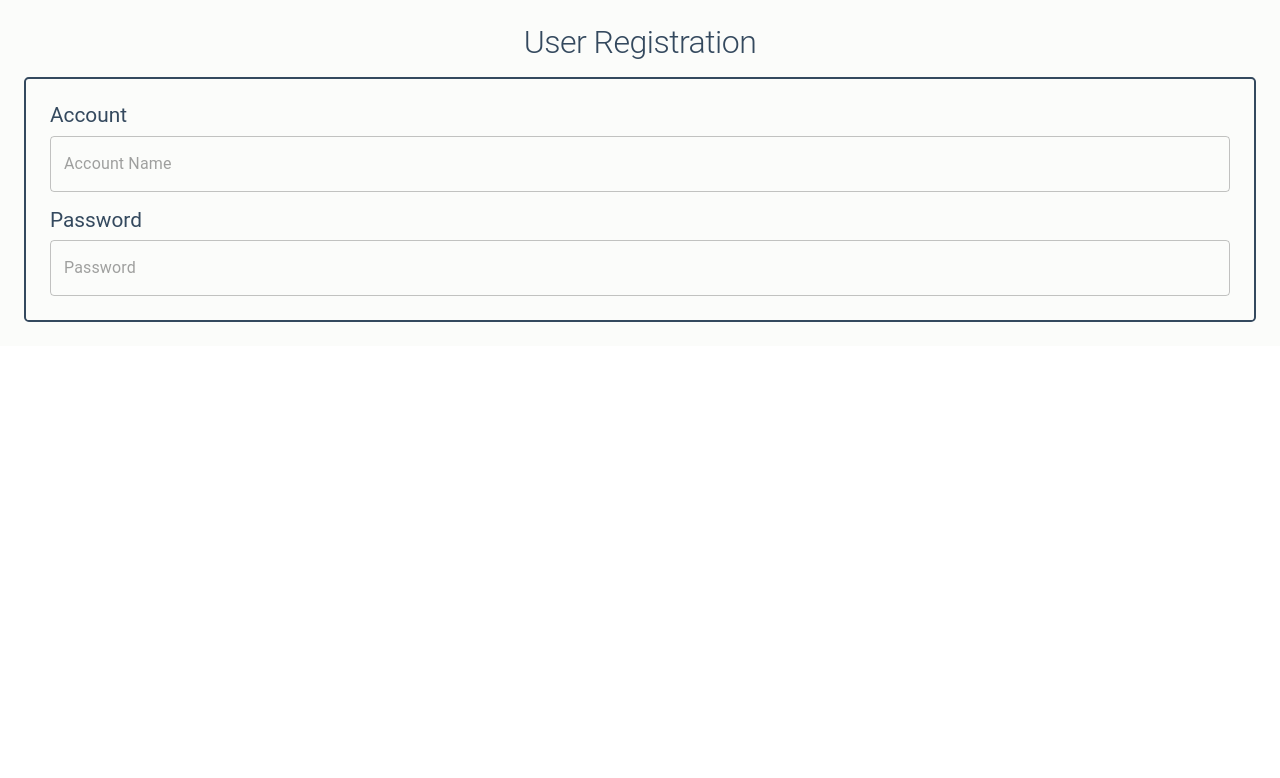
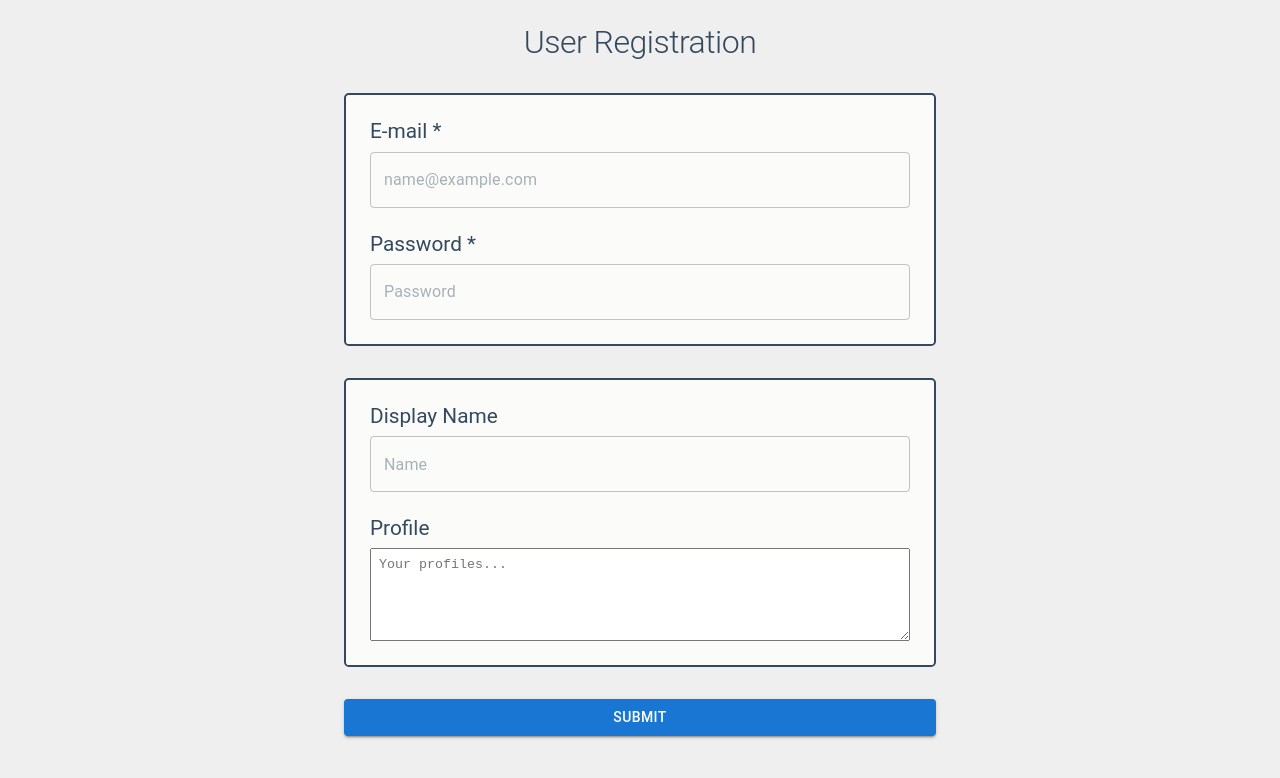
Before and after one commit to akabekobeko/examples-rhf-zod, a Next.js app: page / in a window 1280 px wide. Shown: the top 778 px of the page. Built offline with nearby package versions, Linux system fonts and the light colour scheme.

Commit message:
feat: complete setting items and base styles

```diff
--- a/src/components/UserRegistration/Presenter.tsx
+++ b/src/components/UserRegistration/Presenter.tsx
@@ -1,7 +1,29 @@
 import { FC } from 'react'
-import { Box, Typography, TextField } from '@mui/material'
+import {
+  Box,
+  Typography,
+  TextField,
+  TextareaAutosize,
+  Button,
+} from '@mui/material'
 import { styled } from '@mui/system'
 
+/**
+ * Panel components that are groups of setting items.
+ */
+const GroupPanel = styled('div')({
+  display: 'flex',
+  flexDirection: 'column',
+  gap: '1.5rem',
+  border: 'solid 2px #34495E',
+  borderRadius: '.3rem',
+  backgroundColor: '#FBFCFA',
+  padding: '1.5rem',
+})
+
+/**
+ * Panel component that is a single setting item.
+ */
 const Panel = styled('div')({
   display: 'flex',
   flexDirection: 'column',
@@ -17,10 +39,9 @@
       sx={{
         display: 'flex',
         flexDirection: 'column',
-        gap: '1rem',
+        gap: '2rem',
+        width: '40rem',
         padding: '1.5rem',
-        backgroundColor: '#FBFCFA',
-        color: '#34495E',
       }}
     >
       <Typography
@@ -31,26 +52,33 @@
       >
         User Registration
       </Typography>
-      <Box
-        component="form"
-        sx={{
-          display: 'flex',
-          flexDirection: 'column',
-          padding: '1.5rem',
-          gap: '1rem',
-          border: 'solid 2px #34495E',
-          borderRadius: '.3rem',
-        }}
-      >
+      <GroupPanel>
         <Panel>
-          <Typography variant="h3">Account</Typography>
-          <TextField placeholder="Account Name" />
+          <Typography variant="h3">E-mail *</Typography>
+          <TextField required placeholder="name@example.com" type="email" />
         </Panel>
         <Panel>
-          <Typography variant="h3">Password</Typography>
-          <TextField placeholder="Password" type="password" />
+          <Typography variant="h3">Password *</Typography>
+          <TextField required placeholder="Password" type="password" />
         </Panel>
-      </Box>
+      </GroupPanel>
+      <GroupPanel>
+        <Panel>
+          <Typography variant="h3">Display Name</Typography>
+          <TextField placeholder="Name" />
+        </Panel>
+        <Panel>
+          <Typography variant="h3">Profile</Typography>
+          <TextareaAutosize
+            placeholder="Your profiles..."
+            minRows={5}
+            style={{
+              padding: '.5rem',
+            }}
+          />
+        </Panel>
+      </GroupPanel>
+      <Button variant="contained">Submit</Button>
     </Box>
   )
 }
--- a/src/pages/_app.tsx
+++ b/src/pages/_app.tsx
@@ -1,11 +1,12 @@
 import '../styles/globals.css'
 import type { AppProps } from 'next/app'
-import { ThemeProvider } from '@mui/material'
+import { ThemeProvider, CssBaseline } from '@mui/material'
 import { theme } from './theme'
 
 function MyApp({ Component, pageProps }: AppProps) {
   return (
     <ThemeProvider theme={theme}>
+      <CssBaseline />
       <Component {...pageProps} />
     </ThemeProvider>
   )
--- a/src/pages/index.tsx
+++ b/src/pages/index.tsx
@@ -6,7 +6,14 @@
  * Component fot het home page.
  */
 const Home: NextPage = () => (
-  <Box sx={{ width: '100wh', height: '100vh' }}>
+  <Box
+    sx={{
+      display: 'flex',
+      justifyContent: 'center',
+      width: '100vw',
+      height: '100vh',
+    }}
+  >
     <UserRegistration />
   </Box>
 )
--- a/src/pages/theme.ts
+++ b/src/pages/theme.ts
@@ -4,6 +4,14 @@
  * Unified look and feel of the application.
  */
 export const theme = createTheme({
+  palette: {
+    background: {
+      default: '#EFEFEF',
+    },
+    text: {
+      primary: '#34495E',
+    },
+  },
   typography: {
     h1: {
       fontSize: '2rem',
```
